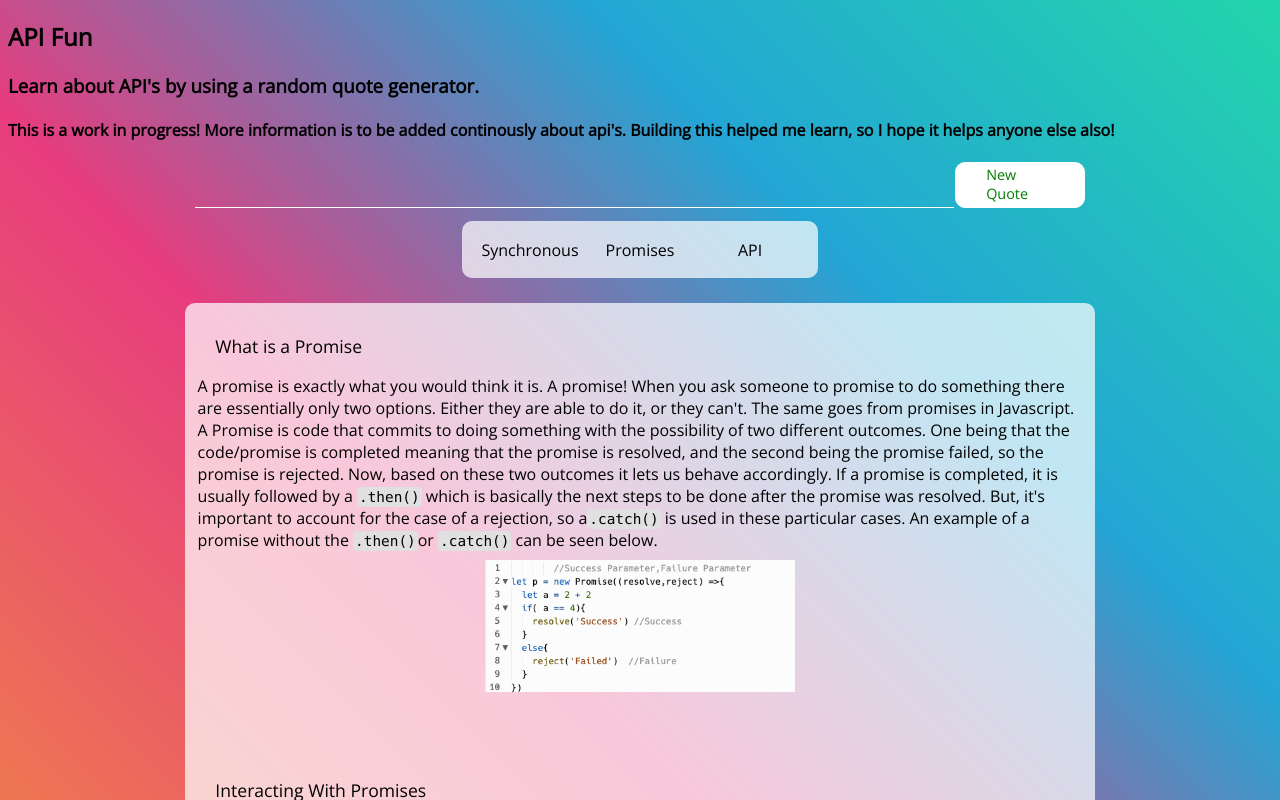
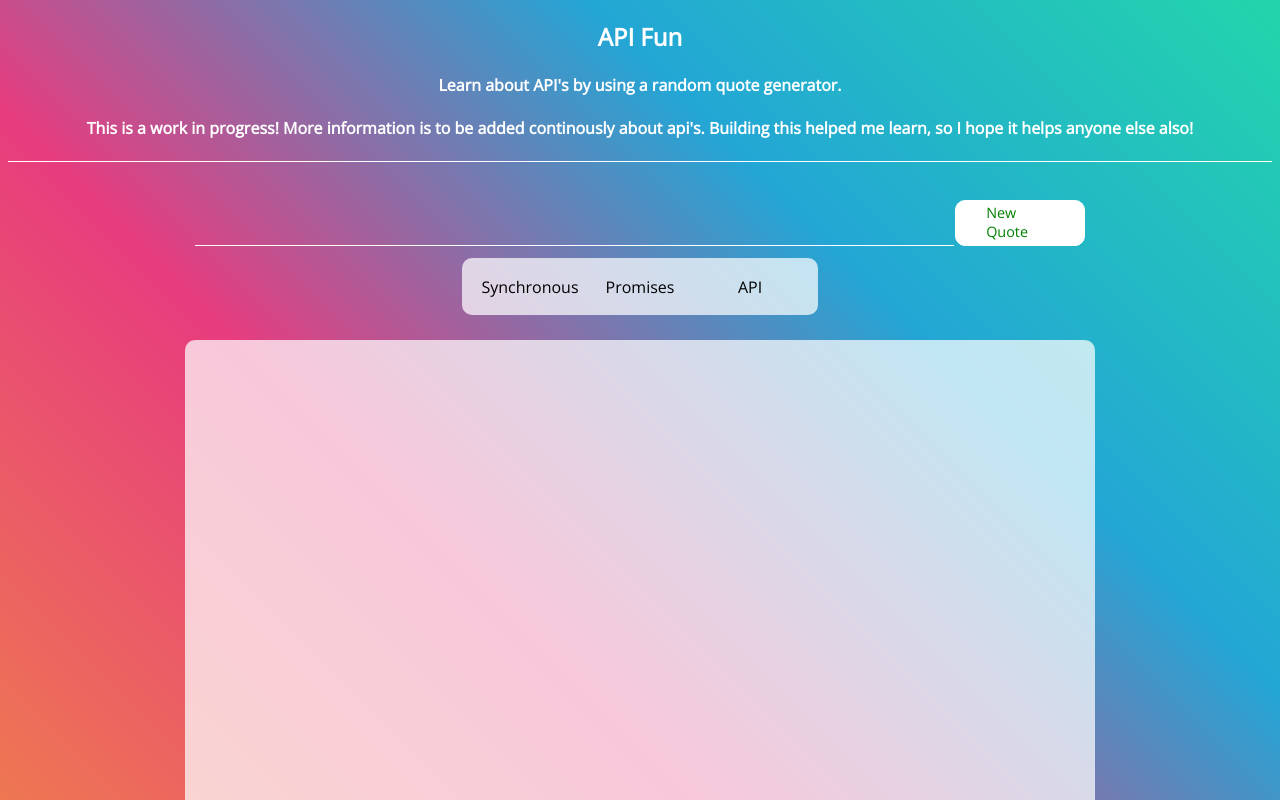
Before and after one commit to KevinGuillaume/apifun, a React (Create React App) app: page / in a window 1280 px wide. Shown: the top 800 px of the page. Built offline with nearby package versions, Linux system fonts and the light colour scheme; a web font is replaced by a local one.

Commit message:
Async await done

```diff
--- a/src/App.css
+++ b/src/App.css
@@ -1,3 +1,11 @@
+.header-text{
+    color:white;
+    border-bottom:1px solid white;
+    text-align: center;
+    width:100%;
+    margin-bottom: 3%;
+}
+
 .learn-container{
     background:rgba(255, 255, 255, 0.716);
     width:70%;
--- a/src/App.js
+++ b/src/App.js
@@ -7,28 +7,50 @@ import { useState } from 'react';
 function App() {
 
   const [showSync,setShowSync] = useState(false);
+  const [showPromise,setShowPromise] = useState(false);
+
+  /*
+  @notice function for setting display according to clicked option
+  */
+  function displayOption(choice) {
+    //reset all options
+    setShowSync(false);
+    setShowPromise(false);
+
+    //
+    if(choice == 'sync'){
+        setShowSync(true)
+      }
+      else if(choice =='promise'){
+        setShowPromise(true)
+      }
+      else{
+        console.log('None')
+      }
+  }
 
   return (
     <div className="App">
         <div className="header-text">
             <h2>API Fun</h2>
 
-            <h3>Learn about API's by using a random quote generator.</h3>
+            <h4>Learn about API's by using a random quote generator.</h4>
             <h4>This is a work in progress! More information is to be added continously about api's.
               Building this helped me learn, so I hope it helps anyone else also!
             </h4>
         </div>
         <ApiSearch />
         <div className="select">
-          <div className="option1">Synchronous</div>
-          <div className="option2">Promises</div>
+          <div className="option1" onClick={() => displayOption('sync')}>Synchronous</div>
+          <div className="option2" onClick={() => displayOption('promise')}>Promises</div>
           <div className="option3">API</div>
         </div>
         <div className="learn-container">
             {showSync ? <SyncVsAsync /> : <div></div>}
+            {showPromise ? <Promises /> : <div></div>}
 
 
-            <Promises />
+
 
         </div>
 
--- a/src/index.css
+++ b/src/index.css
@@ -3,12 +3,32 @@ body {
   background-size: 400% 400%;
   background-repeat: no-repeat;
   background-attachment: fixed;
+
   position:relative;
   animation: change 60s ease-in-out infinite;
   font-family: 'Open Sans', sans-serif;
 
 }
+/* width */
+::-webkit-scrollbar {
+  width: 5px;
+}
 
+/* Track */
+::-webkit-scrollbar-track {
+  background: #f1f1f100;
+}
+
+/* Handle */
+::-webkit-scrollbar-thumb {
+  background: #888;
+  border-radius: 10px;
+}
+
+/* Handle on hover */
+::-webkit-scrollbar-thumb:hover {
+  background: #555;
+}
 
 code {
   font-family: source-code-pro, Menlo, Monaco, Consolas, 'Courier New',
```
